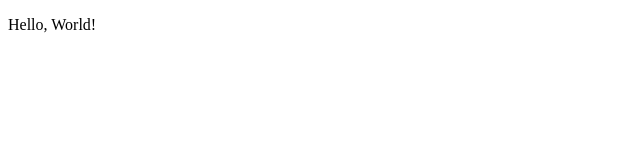
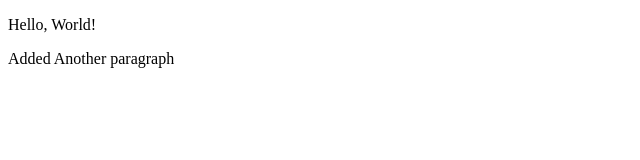
Before and after one commit to TnTien/HTML-and-CSS-Projects, a plain HTML site: page HelloWorld.html in a window 1280 px wide. Shown: the whole page, without its empty margins (0-640 px from the left). Drawn offline with Linux system fonts and the light colour scheme.

Commit message:
Added another paragraph.

```diff
--- a/HelloWorld.html
+++ b/HelloWorld.html
@@ -3,5 +3,6 @@
     <title>HTML Practice</title>
     <body>
         <p>Hello, World!</p>
+        <p>Added Another paragraph</p>
     </body>
 </html>
```
